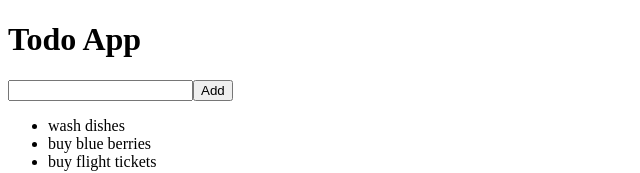
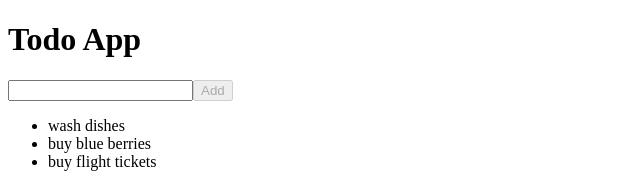
Before and after one commit to tealvin/practice-react-todo-app, a React (Create React App) app: page / in a window 1280 px wide. Shown: the top 173 px of the page, without its empty margins (0-640 px from the left). Built offline with nearby package versions, Linux system fonts and the light colour scheme.

Commit message:
Prevent add empty todo

```diff
--- a/src/components/TodoInput/index.js
+++ b/src/components/TodoInput/index.js
@@ -16,6 +16,7 @@ class TodoInput extends Component {
 
   render() {
     const { inputValue = "" } = this.state;
+    const isInputEmpty = inputValue.length === 0;
 
     return (
       <div>
@@ -24,7 +25,9 @@ class TodoInput extends Component {
           value={inputValue}
           onChange={this.handleInputChange}
         />
-        <button onClick={this.handleAddTodo}>Add</button>
+        <button onClick={this.handleAddTodo} disabled={isInputEmpty}>
+          Add
+        </button>
       </div>
     );
   }
```
